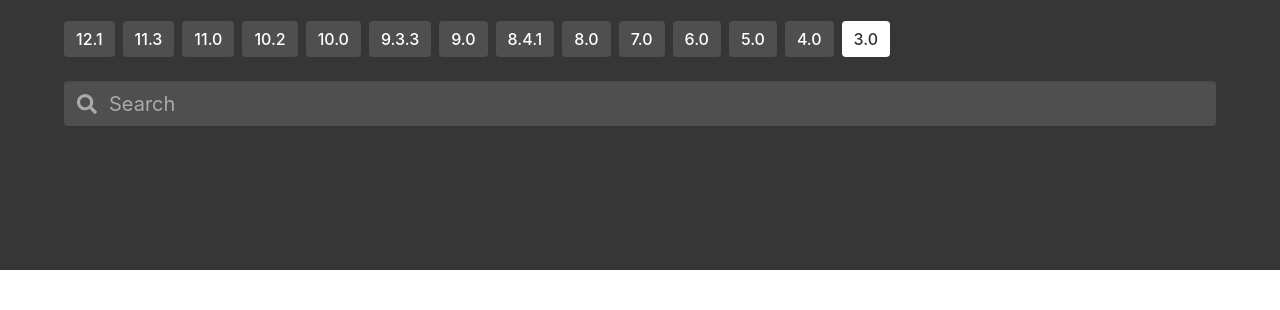
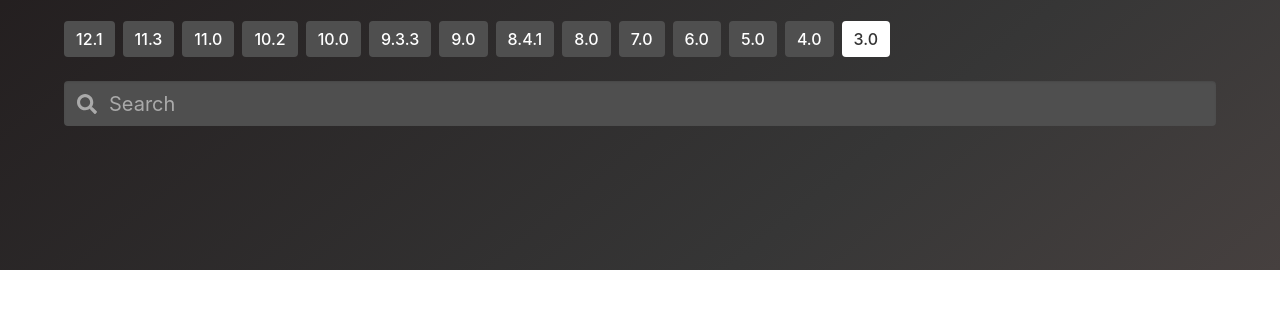
Before and after one commit to EvenDeveloper/HeaderSearch, a plain HTML site: page 3.0/index.html in a window 1280 px wide. Shown: the part 230-540 px from the top of the page. Drawn offline with Linux system fonts and the light colour scheme.

Commit message:
go to hell 3.0

```diff
--- a/3.0/index.html
+++ b/3.0/index.html
@@ -9,7 +9,7 @@
         <title>Search iOS Headers</title>
     </head>
     <body>
-        <section class="hero is-header is-medium is-dark">
+        <section class="hero is-header is-medium is-dark is-bold">
 	        <div class="hero-body">
 	        	<div class="container">
 			      	<h1 class="title is-1" style="font-weight: 800;">HeaderFinder</h1>
```
